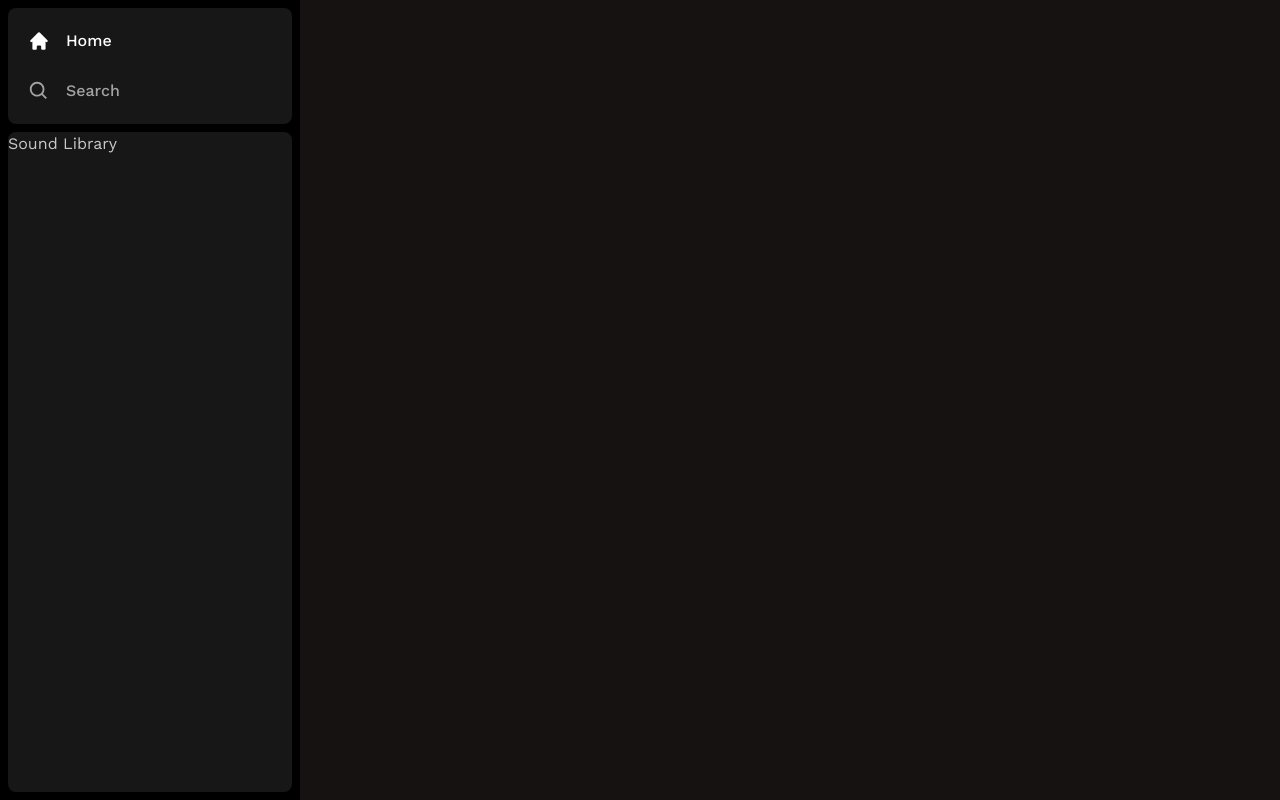
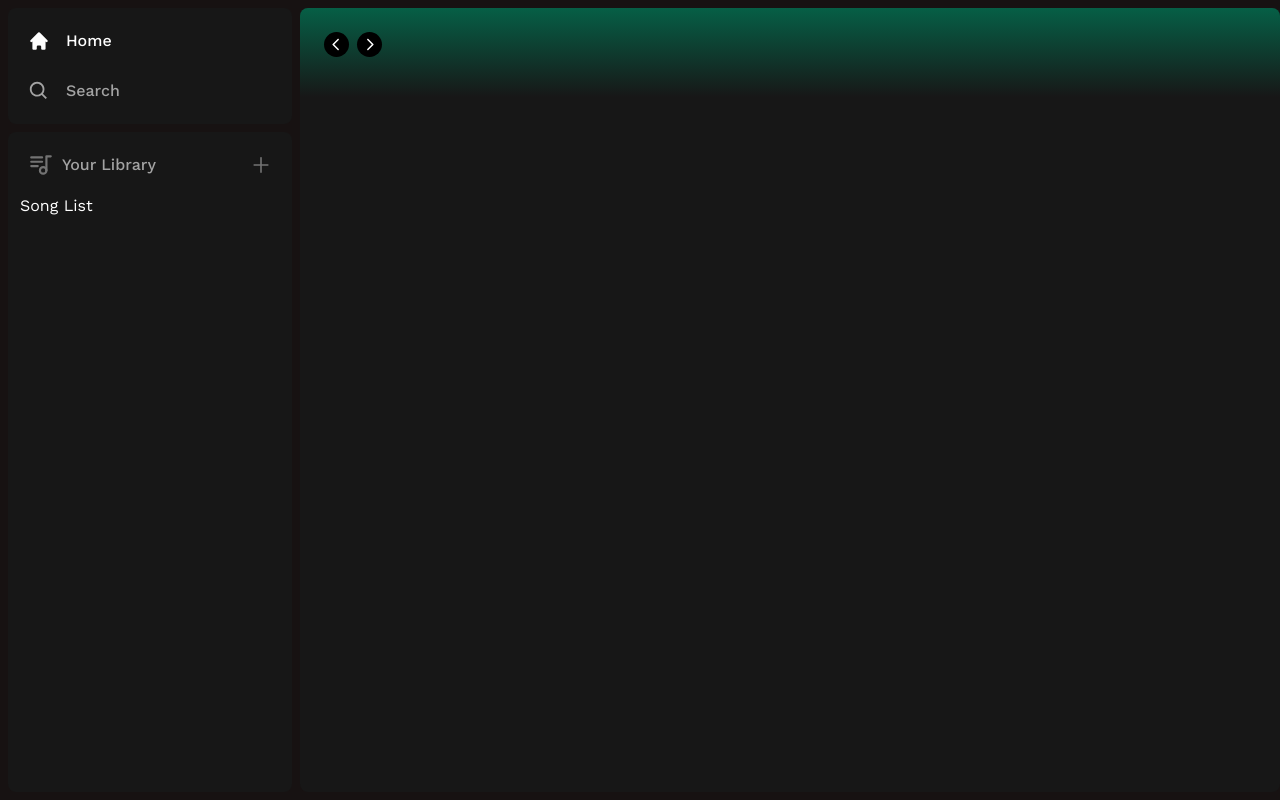
Before and after one commit to ricardomadeira93/madeirify, a Next.js app: page / in a window 1280 px wide. Built offline with nearby package versions, Linux system fonts and the light colour scheme.

Commit message:
Side bar done and start main content

```diff
--- a/app/(site)/page.tsx
+++ b/app/(site)/page.tsx
@@ -1,7 +1,11 @@
+import Header from "@/components/Header"
+
 export default function Home() {
   return (
-    <div className="text-">
-    <h1>Main Content</h1>
+    <div className="bg-neutral-900 rounded-lg h-full w-full overflow-hidden overflow-y-auto">
+      <Header>
+        Header
+      </Header>
     </div>
   );
 }
--- /dev/null
+++ b/components/Header.tsx
@@ -0,0 +1,39 @@
+"use client";
+
+import { useRouter } from "next/navigation";
+import { twMerge } from "tailwind-merge";
+import { RxCaretLeft, RxCaretRight } from "react-icons/rx";
+interface HeaderProps {
+  children: React.ReactNode;
+  className?: string;
+}
+
+const Header: React.FC<HeaderProps> = ({ children, className }) => {
+  const router = useRouter();
+  const handleLogout = () => {
+    //depois
+  };
+
+  return (
+    <div className={twMerge(`h-fit bg-gradient-to-b from-emerald-800 p-6`)}>
+      <div className="w-full mb-4 flex items-center justify-between">
+        <div className="hidden md:flex gap-x-2 items-center">
+          <button
+            onClick={() => router.back()}
+            className="rounded-full bg-black flex items-center justify-center hover:opacity-75 transition"
+          >
+            <RxCaretLeft className="text-white" size={25} />
+          </button>
+          <button
+            onClick={() => router.forward()}
+            className="rounded-full bg-black flex items-center justify-center hover:opacity-75 transition"
+          >
+            <RxCaretRight className="text-white" size={25} />
+          </button>
+        </div>
+      </div>
+    </div>
+  );
+};
+
+export default Header;
--- /dev/null
+++ b/components/Library.tsx
@@ -0,0 +1,26 @@
+"use client";
+import { TbPlaylist } from "react-icons/tb";
+import { AiOutlinePlus } from "react-icons/ai";
+interface LibraryProps {}
+
+const Library: React.FC<LibraryProps> = ({}) => {
+  const onClick = () => {};
+  return (
+    <div className="flex flex-col">
+      <div className="flex items-center justify-between px-5 pt-5">
+        <div className="inline-flex items-center gap-x-2">
+          <TbPlaylist className="text-neutral-500" size={26} />
+          <p className="text-neutral-400 text-md font-medium">Your Library</p>
+        </div>
+        <AiOutlinePlus
+          className="text-neutral-500 cursor-pointer hover:text-white transition"
+          onClick={onClick}
+          size={22}
+        />
+      </div>
+      <div className="flex flex-col gap-y-2 mt-4 px-3 text-white">Song List</div>
+    </div>
+  );
+};
+
+export default Library;
--- a/components/Sidebar.tsx
+++ b/components/Sidebar.tsx
@@ -7,6 +7,7 @@
 import { BiSearch } from "react-icons/bi";
 import Box from "./Box";
 import SidebarItem from "./SidebarItem";
+import Library from "./Library";
 
 interface SidebarProps {
   children: React.ReactNode;
@@ -35,7 +36,7 @@
 
   return (
     <div className="flex h-full">
-      <div className="hidden md:flex flex-col gap-y-2 bg-black h-full w-[300px] p-2">
+      <div className="hidden md:flex flex-col gap-y-2  h-full w-[300px] p-2">
         <Box>
           <div className="flex flex-col gap-y-4 px-5 py-4">
             {routes.map((item) => (
@@ -43,8 +44,11 @@
             ))}
           </div>
         </Box>
-        <Box className="overflow-y-auto h-full">Sound Library</Box>
+        <Box className="overflow-y-auto h-full">
+          <Library />
+        </Box>
       </div>
+      <main className="h-full flex-1 overflow-y-auto py-2">{children}</main>
     </div>
   );
 };
```
